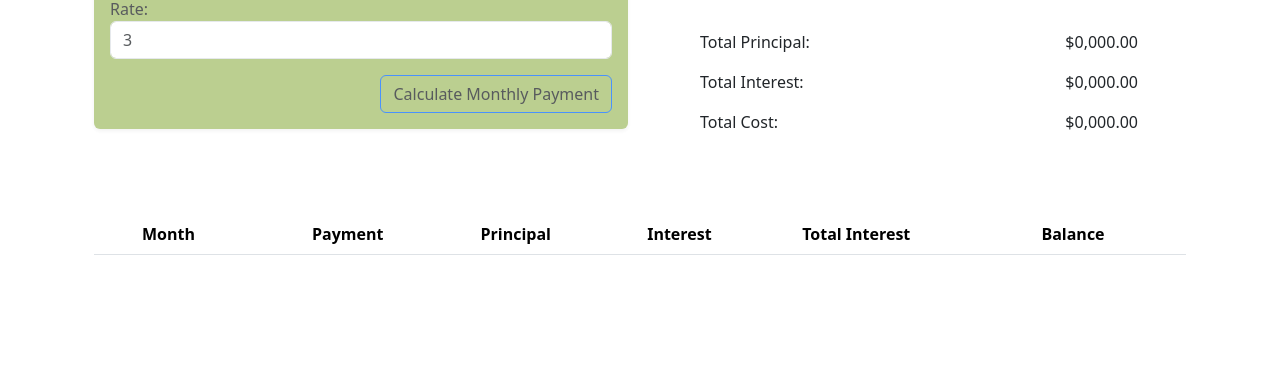
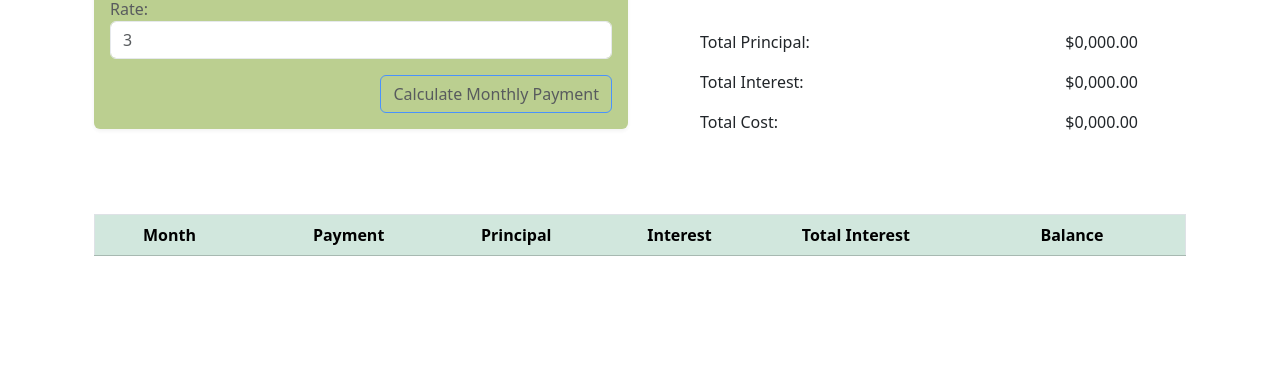
Before and after one commit to ShellyWonder/Whats_My_Payment, a plain HTML site: page app.html in a window 1280 px wide. Shown: the part 319-697 px from the top of the page. Drawn offline with nearby package versions, Linux system fonts and the light colour scheme.

Commit message:
genal code clean up

```diff
--- a/app.html
+++ b/app.html
@@ -123,8 +123,8 @@
                             <i class="bi bi-printer"></i> Print Schedule
                         </button>
                     </div>
-                    <table class="table table-responsive table-striped table-hover">
-                        <thead class="tableHeader">
+                    <table class="table table-responsive table-striped table-hover" border = "1" >
+                        <thead class="table-success">
                             <th class="ps-5">Month</th>
                             <th>Payment</th>
                             <th>Principal</th>
@@ -192,7 +192,7 @@
             <td></td>
         </tr>
     </template>
-    </template>
+
     <!-- Bootstrap JS -->
     <script src="https://cdn.jsdelivr.net/npm/bootstrap@5.3.3/dist/js/bootstrap.bundle.min.js"
     integrity="sha384-YvpcrYf0tY3lHB60NNkmXc5s9fDVZLESaAA55NDzOxhy9GkcIdslK1eN7N6jIeHz" crossorigin="anonymous">
--- a/css/site.css
+++ b/css/site.css
@@ -98,11 +98,6 @@ form:hover {
   border-color: var(--sjw-secondary-color);
 }
 
-.tableHeader {
-  background-color: #1d5902;
-  color: var(--sjw-light-color);
-}
-
 /*footer styles*/
 .sticky-footer {
   position: sticky;
```
